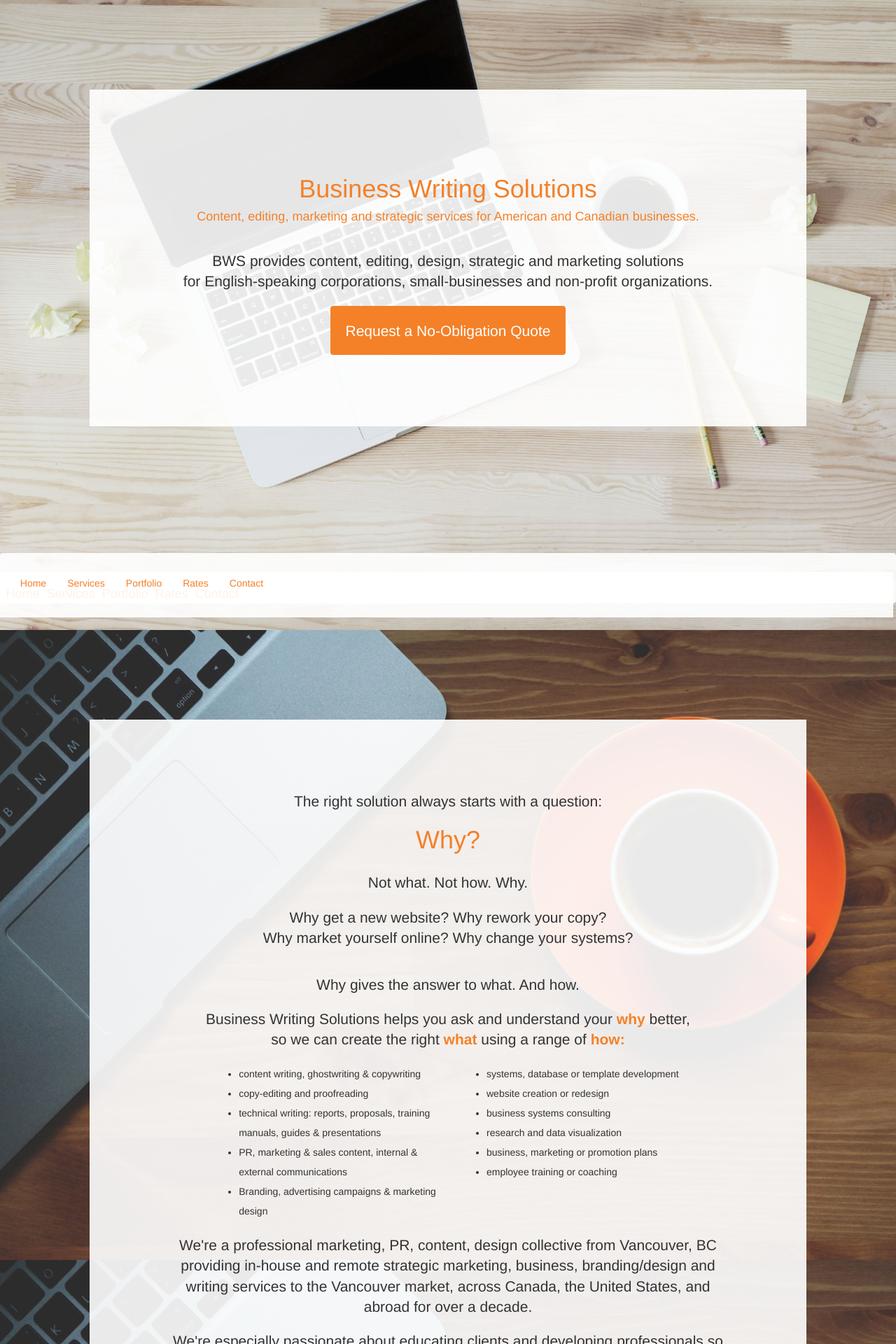
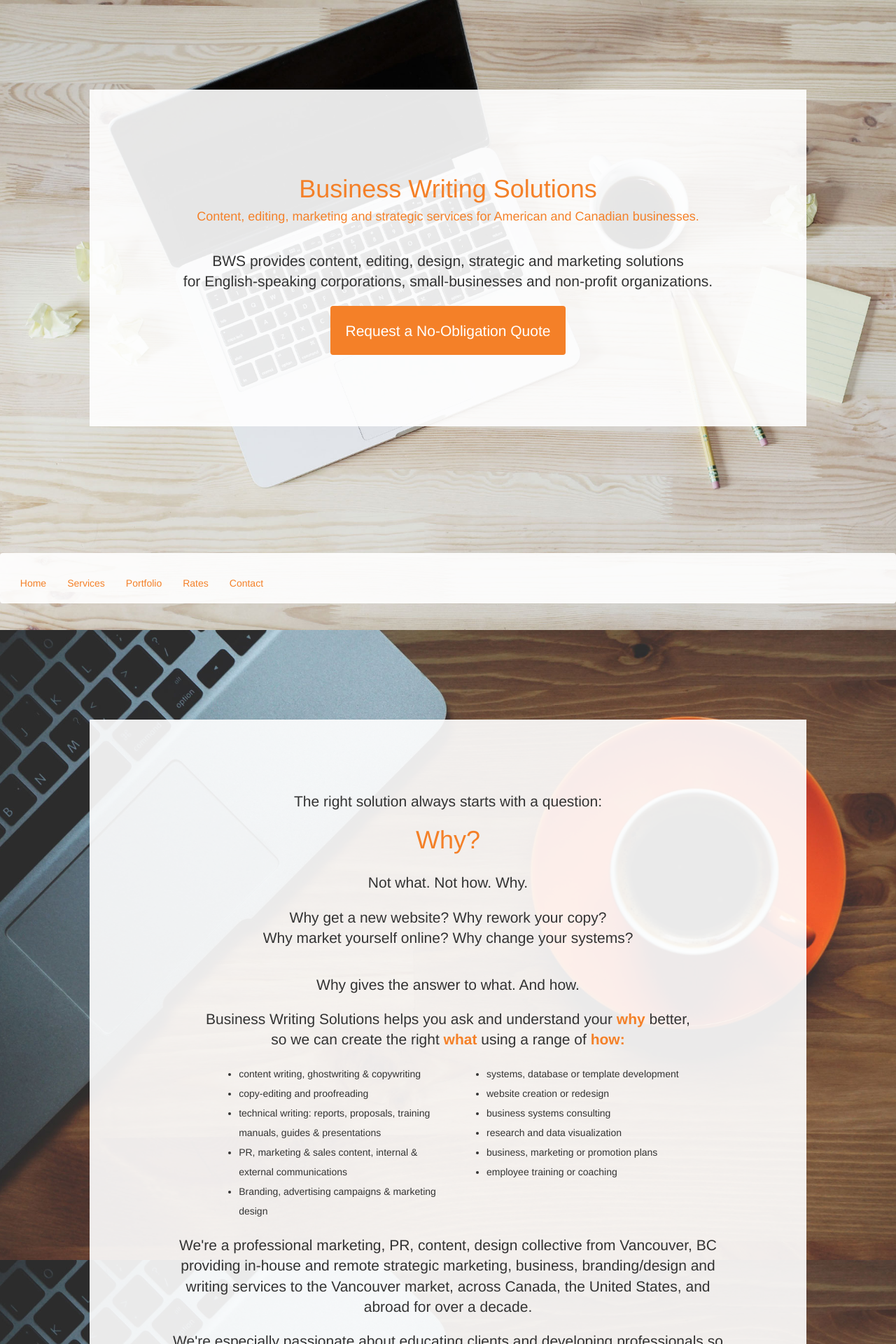
Before and after one commit to kaiewiggins/businesswriting, a Jekyll site: the page built from index.html, in a window 1280 px wide. Shown: the top 1920 px of the page at 70% size. Built offline with Jekyll 4.4.1, drawn with Linux system fonts in a browser that asks for light colours; nearby versions of some CDN libraries.

Commit message:
Update default.html
remove hardcoded floating menu test

```diff
--- a/_layouts/default.html
+++ b/_layouts/default.html
@@ -16,16 +16,6 @@
 <link rel="stylesheet" type="text/css" href="/css/main.css"><!--css main stylesheet reference-->
 </head>
 <body>
-<div class="container-fluid" style="width: 103%; margin: 0% -1.5%;">
-			<!--floating menu bar bottom-->
-		<div style="position: fixed; bottom: 2%; z-index: 20; width: 100%; background-color: rgba(255,255,255,0.9); padding: 1%;">
-<h4><a href="#" style="color: #f48028;">Home</a>
-	&nbsp;<a href="#aboutservices" style="color: #f48028;">Services</a>
-	&nbsp;<a href="#portfolioprojects" style="color: #f48028;">Portfolio</a>
-	&nbsp;<a href="#quoterates" style="color: #f48028;">Rates</a>
-	&nbsp;<a href="#contactme" style="color: #f48028;">Contact</a></h4>
-		</div><!--end fixed top-->
-	</div>
     {{content}}<!--all unique page content-->
 	<nav class="navbar">
   <a class="navbar-text" href="#">Home</a>
```
